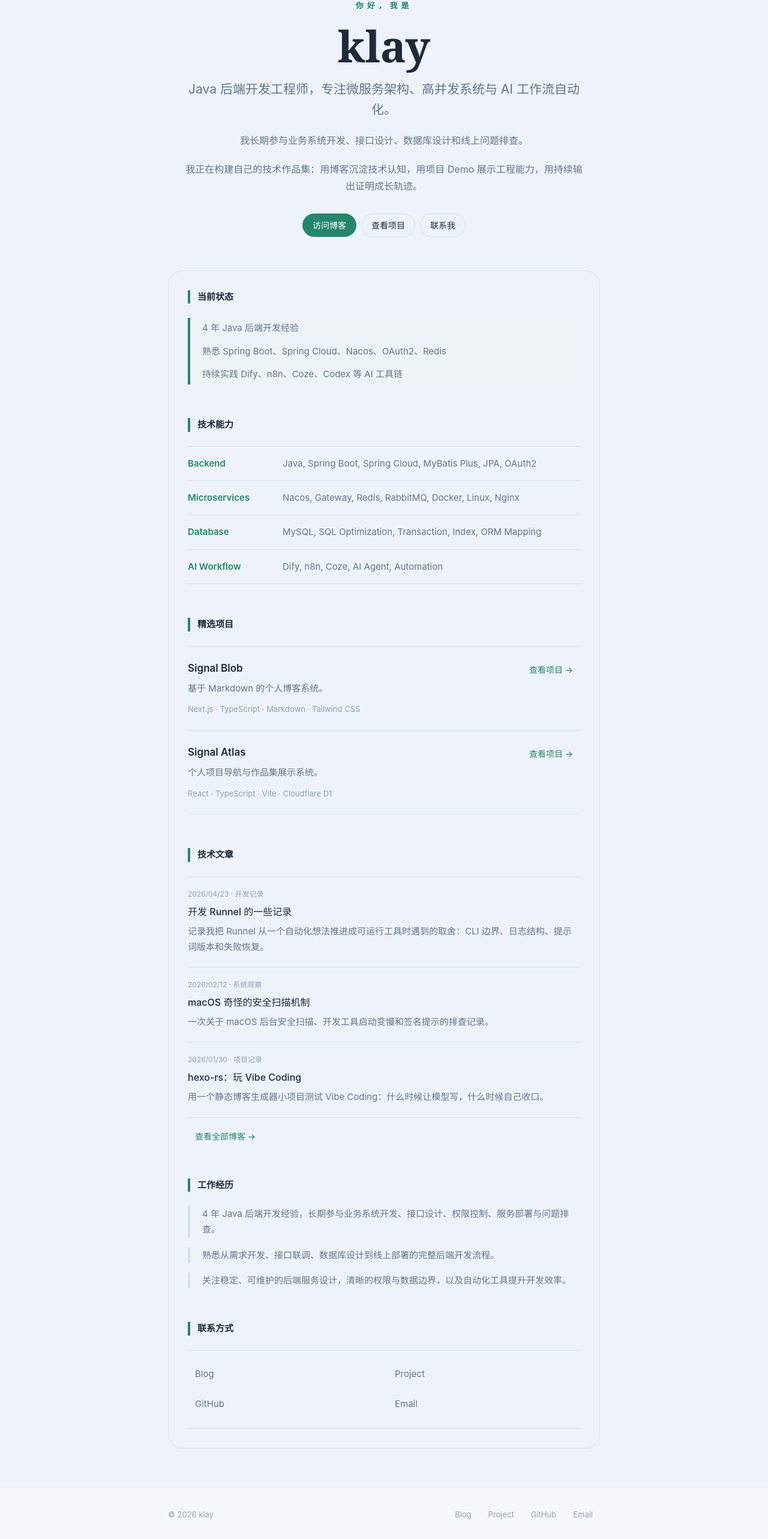
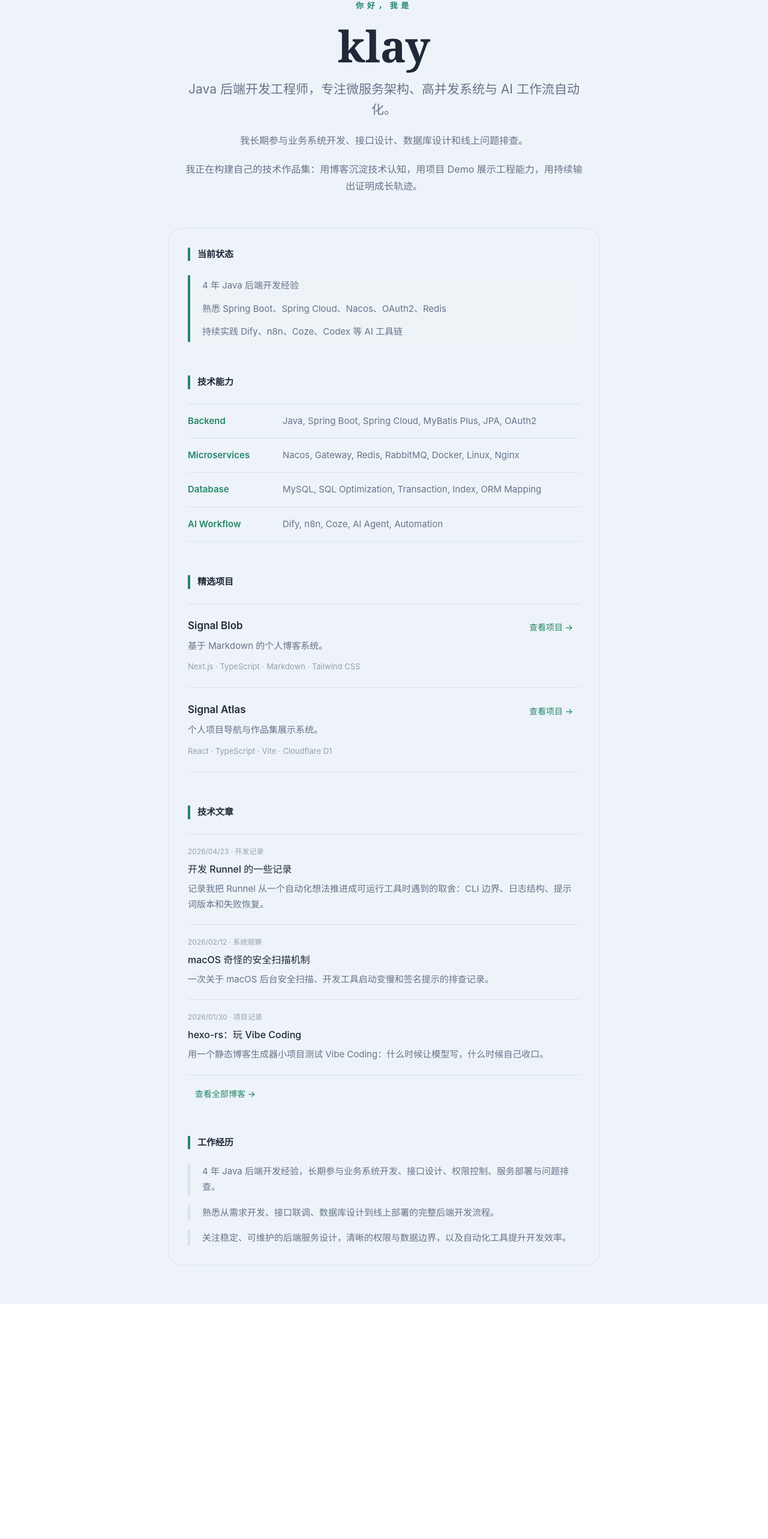
Before and after one commit to klaybloom/klaybloom.github.io, a Next.js app: page / in a window 1280 px wide. Shown: the part 168-2734 px from the top of the page at 60% size. After the commit the page ends 2342 px from the top, so only its background shows below. Built offline with nearby package versions, Linux system fonts and the light colour scheme.

Commit message:
Remove contact section, footer, and hero buttons from homepage

```diff
--- a/app/page.tsx
+++ b/app/page.tsx
@@ -1,5 +1,3 @@
-import Link from "next/link";
-import { Footer } from "@/components/layout/Footer";
 import { Header } from "@/components/layout/Header";
 import { Experience } from "@/components/home/Experience";
 import { Hero } from "@/components/home/Hero";
@@ -32,37 +30,8 @@ export default function Home() {
           <LatestProjects projects={latestProjects} />
           <LatestPosts posts={latestPosts} />
           <Experience items={experience} />
-
-          <section id="contact" className="scroll-mt-24">
-            <h2 className="mb-6 border-l-4 border-notion-accent pl-3 text-[15px] font-semibold text-notion-text">
-              联系方式
-            </h2>
-            <div className="grid gap-3 border-y border-notion-line py-5 text-[15px] sm:grid-cols-2">
-              {siteConfig.nav.map((link) =>
-                link.href.startsWith("/") ? (
-                  <Link
-                    key={link.label}
-                    href={link.href}
-                    className="rounded-full px-3 py-2 text-notion-muted transition hover:bg-notion-hover hover:text-notion-text"
-                  >
-                    {link.label}
-                  </Link>
-                ) : (
-                  <a
-                    key={link.label}
-                    href={link.href}
-                    className="rounded-full px-3 py-2 text-notion-muted transition hover:bg-notion-hover hover:text-notion-text"
-                  >
-                    {link.label}
-                  </a>
-                )
-              )}
-            </div>
-          </section>
         </div>
       </div>
-
-      <Footer nav={siteConfig.nav} />
     </main>
   );
 }
--- a/components/home/Hero.tsx
+++ b/components/home/Hero.tsx
@@ -1,4 +1,3 @@
-import Link from "next/link";
 import type { Profile } from "@/content/types";
 
 type HeroProps = {
@@ -25,26 +24,6 @@ export function Hero({ profile }: HeroProps) {
           {item}
         </p>
       ))}
-      <div className="mt-8 flex flex-wrap justify-center gap-2 text-[14px]">
-        <Link
-          href={profile.links.blog}
-          className="rounded-full border border-notion-accent bg-notion-accent px-4 py-2 font-medium text-white transition hover:bg-[#1f735d]"
-        >
-          访问博客
-        </Link>
-        <Link
-          href={profile.links.projects}
-          className="rounded-full border border-notion-line bg-white/76 px-4 py-2 transition hover:bg-notion-hover"
-        >
-          查看项目
-        </Link>
-        <a
-          href={profile.links.email}
-          className="rounded-full border border-notion-line bg-white/76 px-4 py-2 transition hover:bg-notion-hover"
-        >
-          联系我
-        </a>
-      </div>
     </section>
   );
 }
```
